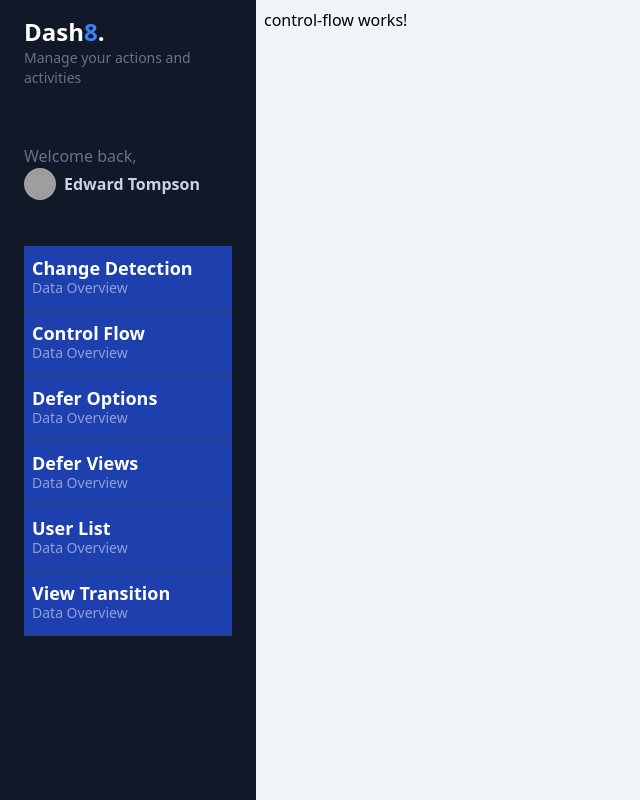
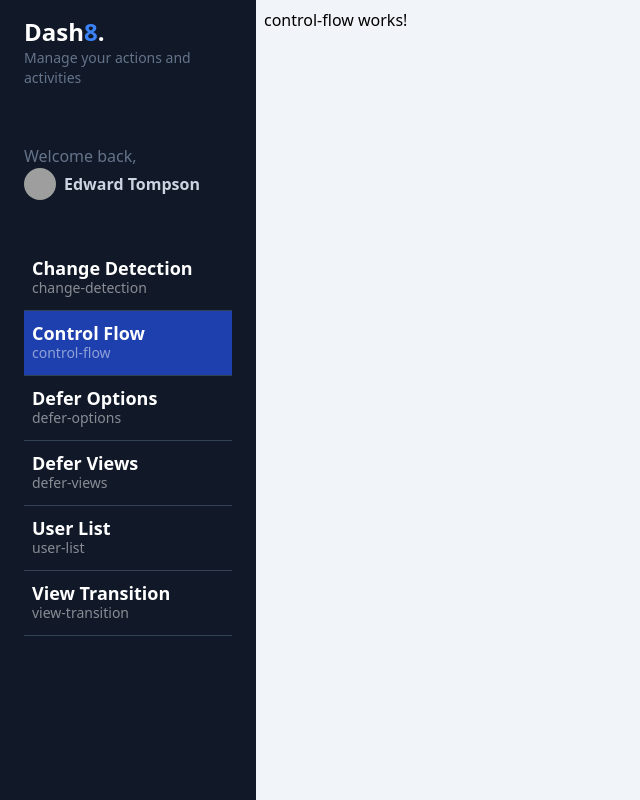
Before and after one commit to cuadros-code/Angular-Latest-v18, an Angular app: page /dashboard/control-flow in a window 1280 px wide. Shown: the whole page, without its empty margins (0-640 px from the left). Built offline with nearby package versions, Linux system fonts and the light colour scheme; grey boxes are pictures that could not be loaded.

Commit message:
alias import folders

```diff
--- a/src/app/dashboard/dashboard.component.ts
+++ b/src/app/dashboard/dashboard.component.ts
@@ -1,7 +1,7 @@
 import { CommonModule } from '@angular/common';
 import { ChangeDetectionStrategy, Component } from '@angular/core';
 import { RouterModule } from '@angular/router';
-import { SidemenuComponent } from '../shared/sidemenu/sidemenu.component';
+import { SidemenuComponent } from '@shared/sidemenu/sidemenu.component';
 
 @Component({
   selector: 'app-dashboard',
--- a/src/app/shared/sidemenu/sidemenu.component.html
+++ b/src/app/shared/sidemenu/sidemenu.component.html
@@ -21,11 +21,12 @@
     @for (item of menuItems; track $index) {
       <a
         [routerLink]="item.path"
-        class="w-full px-2 inline-flex space-x-2 items-center border-b border-slate-700 py-3 bg-blue-800 hover:bg-white/5 transition ease-linear duration-150"
+        routerLinkActive="bg-blue-800"
+        class="w-full px-2 inline-flex space-x-2 items-center border-b border-slate-700 py-3 hover:bg-white/5 transition ease-linear duration-150"
       >
         <div class="flex flex-col">
           <span class="text-lg font-bold leading-5 text-white">{{item.title}}</span>
-          <span class="text-sm text-white/50 hidden md:block">Data Overview</span>
+          <span class="text-sm text-white/50 hidden md:block">{{item.path}}</span>
         </div>
       </a>
     }
--- a/src/app/shared/sidemenu/sidemenu.component.ts
+++ b/src/app/shared/sidemenu/sidemenu.component.ts
@@ -1,7 +1,7 @@
 import { CommonModule } from '@angular/common';
+import { RouterModule } from '@angular/router';
 import { Component } from '@angular/core';
 import { routes } from '../../app.routes';
-import { RouterModule } from '@angular/router';
 
 @Component({
   selector: 'app-sidemenu',
```
Also changed, not shown: tsconfig.json (+6 -1 lines).
